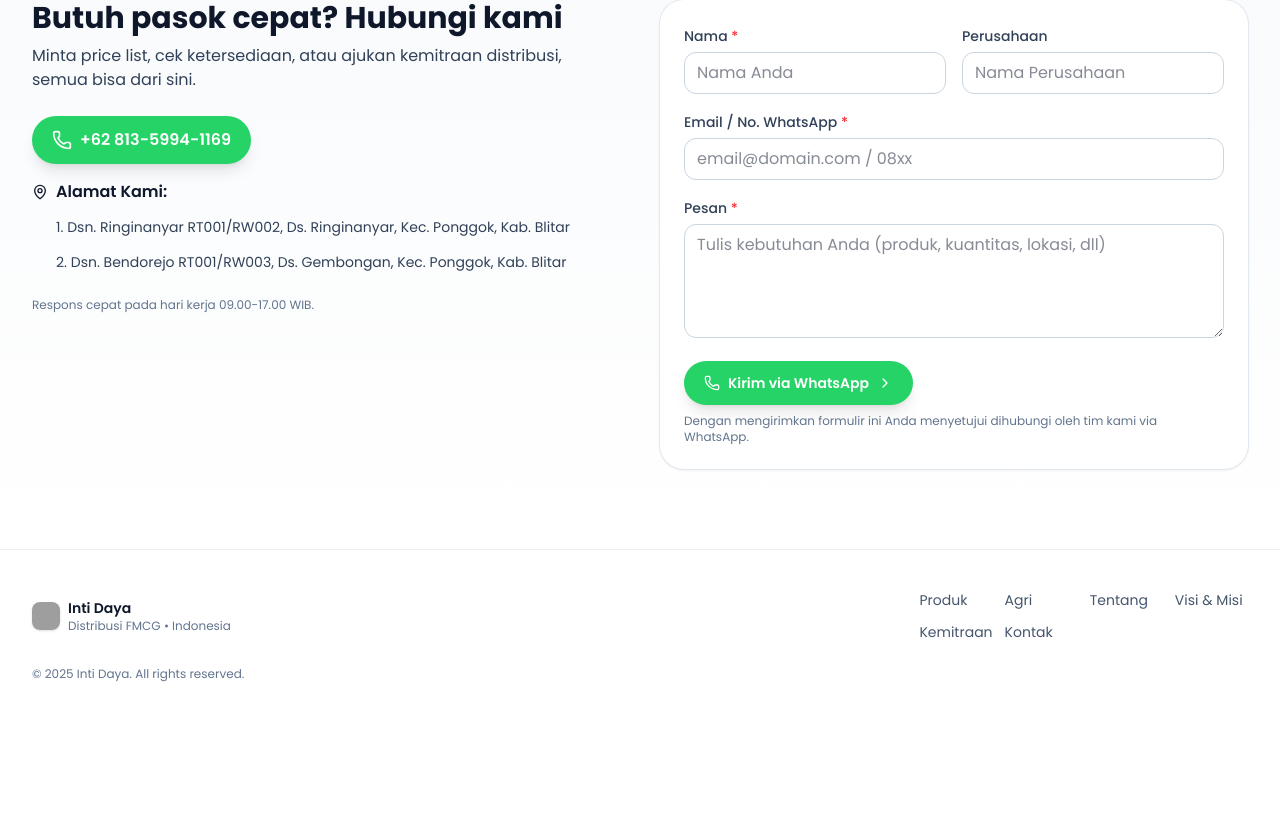
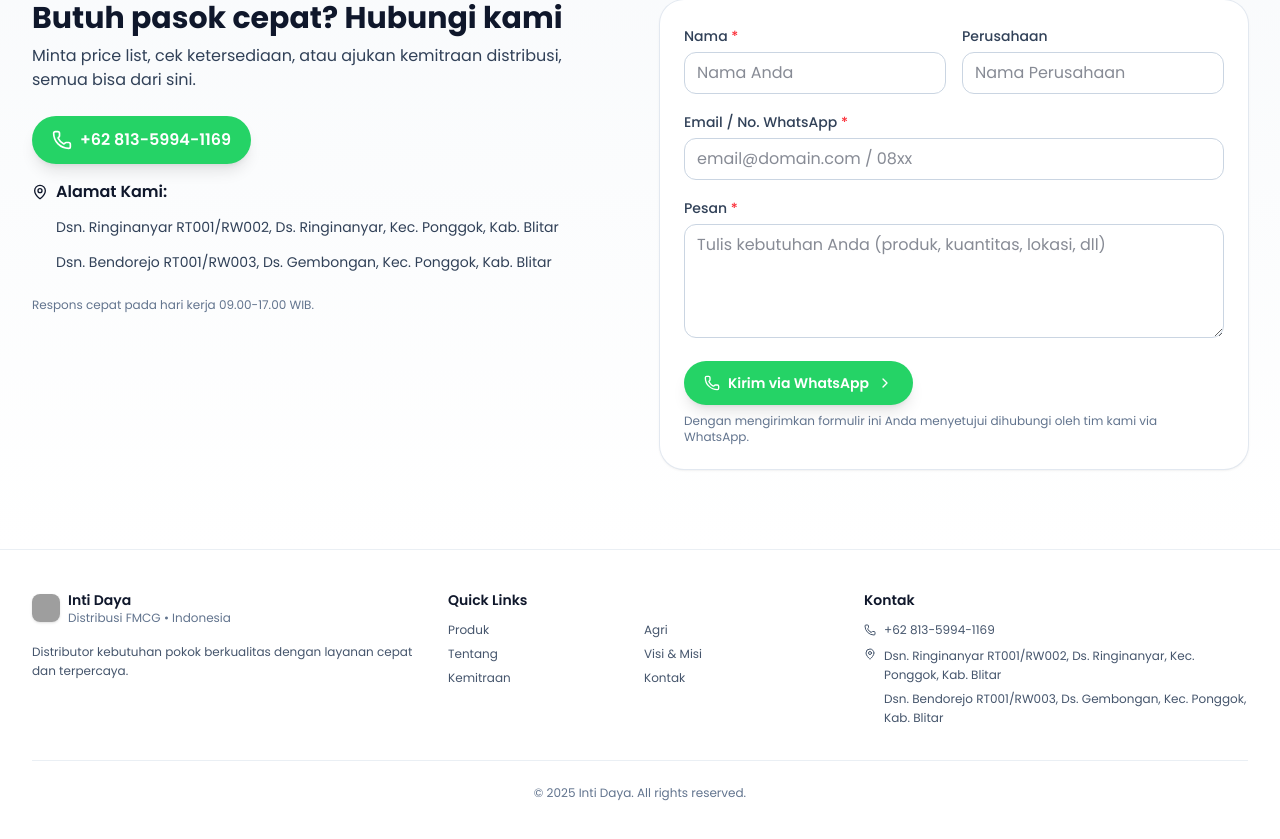
Before and after one commit to novalarama/intidaya, a Next.js app: page / in a window 1280 px wide. Shown: the part 6237-7076 px from the top of the page. Before the commit the page ends 6959 px from the top, so only its background shows below. Built offline with nearby package versions, Linux system fonts and the light colour scheme; grey boxes are pictures that could not be loaded.

Commit message:
refactor: Remove numbering from addresses and add contact info to footer

```diff
--- a/components/ContactSection.tsx
+++ b/components/ContactSection.tsx
@@ -64,7 +64,7 @@ export default function ContactSection() {
                 </div>
                 {addresses.map((addr, idx) => (
                   <div key={idx} className="pl-6 text-sm text-slate-700 leading-relaxed">
-                    {idx + 1}. {addr}
+                    {addr}
                   </div>
                 ))}
               </div>
--- a/components/Footer.tsx
+++ b/components/Footer.tsx
@@ -1,11 +1,14 @@
-import { navItems } from "@/lib/constants";
+import { Phone, MapPin } from "lucide-react";
+import { navItems, WA_NUMBER, addresses } from "@/lib/constants";
 
 export default function Footer() {
   return (
     <footer className="border-t border-slate-200/70 bg-white/80">
       <div className="mx-auto max-w-7xl px-4 sm:px-6 lg:px-8 py-10 text-sm text-slate-600">
-        <div className="flex flex-col sm:flex-row items-start sm:items-center justify-between gap-6">
-          <div className="flex items-center gap-2">
+        <div className="grid md:grid-cols-3 gap-8">
+          {/* Brand */}
+          <div>
+            <div className="flex items-center gap-2 mb-4">
               <img
                 src="/intidaya.ico"
                 alt="Inti Daya Logo"
@@ -16,15 +19,50 @@ export default function Footer() {
                 <div className="text-xs text-slate-500">Distribusi FMCG • Indonesia</div>
               </div>
             </div>
-          <div className="grid grid-cols-2 sm:grid-cols-4 gap-3">
+            <p className="text-xs leading-relaxed">
+              Distributor kebutuhan pokok berkualitas dengan layanan cepat dan terpercaya.
+            </p>
+          </div>
+
+          {/* Quick Links */}
+          <div>
+            <div className="font-semibold text-slate-900 mb-3">Quick Links</div>
+            <div className="grid grid-cols-2 gap-2">
               {navItems.map((n) => (
-              <a key={n.href} href={n.href} className="hover:text-slate-900">
+                <a key={n.href} href={n.href} className="hover:text-slate-900 text-xs">
                   {n.label}
                 </a>
               ))}
             </div>
           </div>
-        <div className="mt-6 text-xs text-slate-500">
+
+          {/* Contact */}
+          <div>
+            <div className="font-semibold text-slate-900 mb-3">Kontak</div>
+            <div className="space-y-2 text-xs">
+              <a
+                href={`https://wa.me/${WA_NUMBER}`}
+                target="_blank"
+                rel="noopener noreferrer"
+                className="flex items-center gap-2 hover:text-slate-900"
+              >
+                <Phone className="h-3 w-3" /> +62 813-5994-1169
+              </a>
+              <div className="space-y-1">
+                <div className="flex items-start gap-2">
+                  <MapPin className="h-3 w-3 mt-0.5 flex-shrink-0" />
+                  <div className="space-y-1">
+                    {addresses.map((addr, idx) => (
+                      <div key={idx} className="leading-relaxed">{addr}</div>
+                    ))}
+                  </div>
+                </div>
+              </div>
+            </div>
+          </div>
+        </div>
+
+        <div className="mt-8 pt-6 border-t border-slate-200/70 text-xs text-slate-500 text-center">
           © {new Date().getFullYear()} Inti Daya. All rights reserved.
         </div>
       </div>
```
Lines whose indentation alone changed are shown as unchanged.
